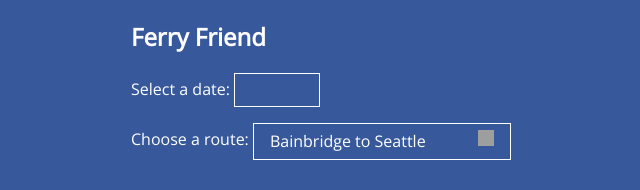
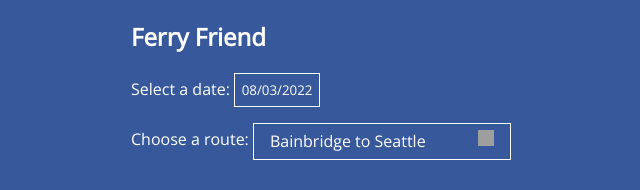
Before and after one commit to rabrigo/ferry-api-proxy, a website: page public/index.html in a window 1280 px wide. Shown: the full height of the page, 259-899 px from the left. Drawn offline with nearby package versions, Linux system fonts and the light colour scheme; grey boxes are pictures that could not be loaded.

Commit message:
overview

```diff
--- a/public/main.js
+++ b/public/main.js
@@ -31,13 +31,14 @@ const ferryTimes = document.getElementById('ferry-times');
 //     dateParam = this.value;
 //     console.log(this.value);
 // });
+$("#date-picker").val($.datepicker.formatDate( "mm/dd/yy", rightNow));
 
 $("#date-picker").datepicker({
     onSelect: function() {
         dateParam = $(this).datepicker('getDate');
         dateParam = $.datepicker.formatDate( "yy-mm-dd", dateParam)
         console.log(dateParam);
-    }
+    },
 });
 
 $("#routes-menu").selectmenu();
```
Also changed, not shown: public/index.html (+1 -1 lines).
